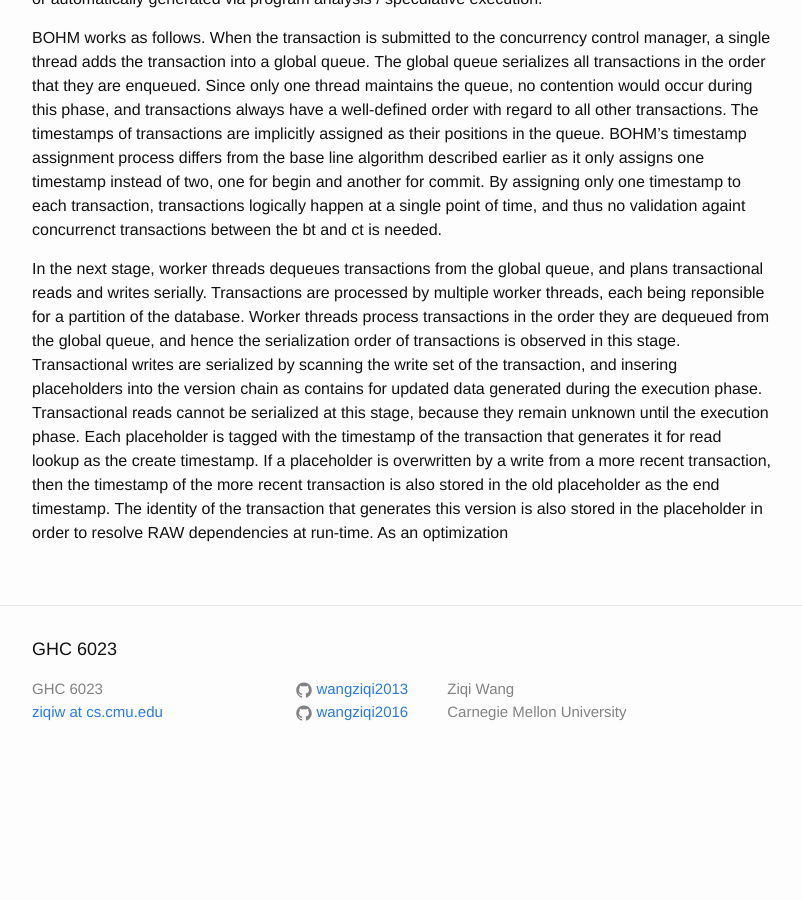
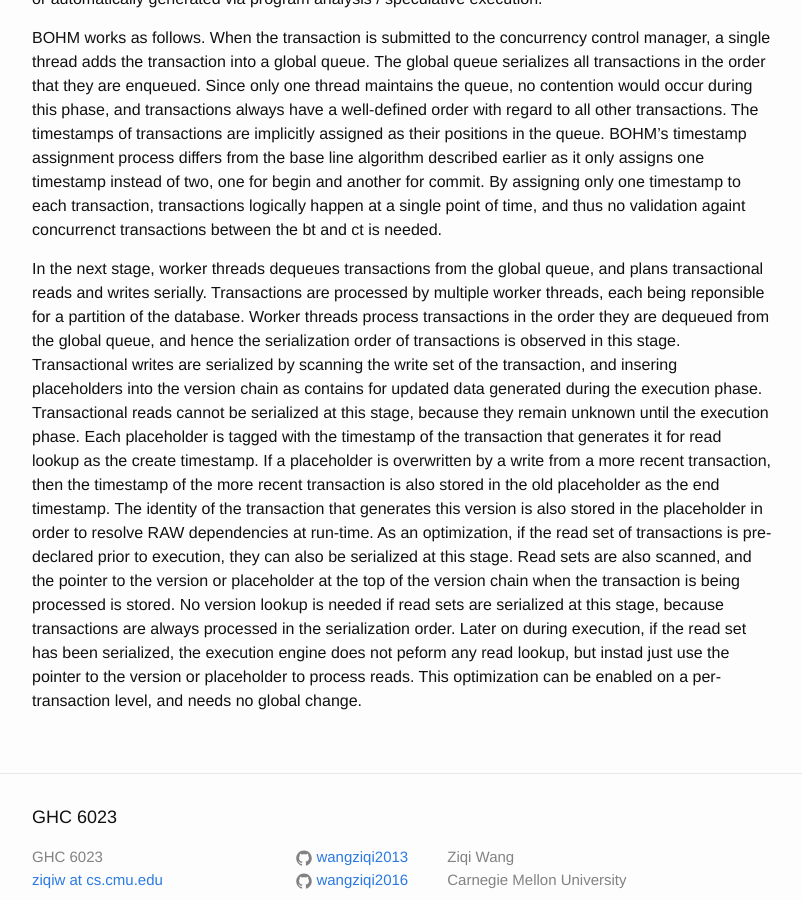
Before and after one commit to wangziqi2013/wangziqi2013.github.io, a Jekyll site: the page built from _posts/2018-06-28-Rethinking-Serializable-MVCC.markdown, in a window 1280 px wide and 900 px high, scrolled down 1774 px. Shown: the whole window, without its empty margins (238-1040 px from the left). Built offline with Jekyll 4.4.1, drawn with Linux system fonts in a browser that asks for light colours; before the commit the page ends 2557 px from its top, so only the background shows below that.

Commit message:
Adding optimization

```diff
--- a/_posts/2018-06-28-Rethinking-Serializable-MVCC.markdown
+++ b/_posts/2018-06-28-Rethinking-Serializable-MVCC.markdown
@@ -84,4 +84,9 @@ reads cannot be serialized at this stage, because they remain unknown until the
 with the timestamp of the transaction that generates it for read lookup as the create timestamp. If a placeholder is overwritten
 by a write from a more recent transaction, then the timestamp of the more recent transaction is also stored in the old placeholder
 as the end timestamp. The identity of the transaction that generates this version is also stored in the placeholder in order
-to resolve RAW dependencies at run-time. As an optimization
+to resolve RAW dependencies at run-time. As an optimization, if the read set of transactions is pre-declared prior to execution,
+they can also be serialized at this stage. Read sets are also scanned, and the pointer to the version or placeholder at the top
+of the version chain when the transaction is being processed is stored. No version lookup is needed if read sets are serialized
+at this stage, because transactions are always processed in the serialization order. Later on during execution, if the read set
+has been serialized, the execution engine does not peform any read lookup, but instad just use the pointer to the version or
+placeholder to process reads. This optimization can be enabled on a per-transaction level, and needs no global change.
```
